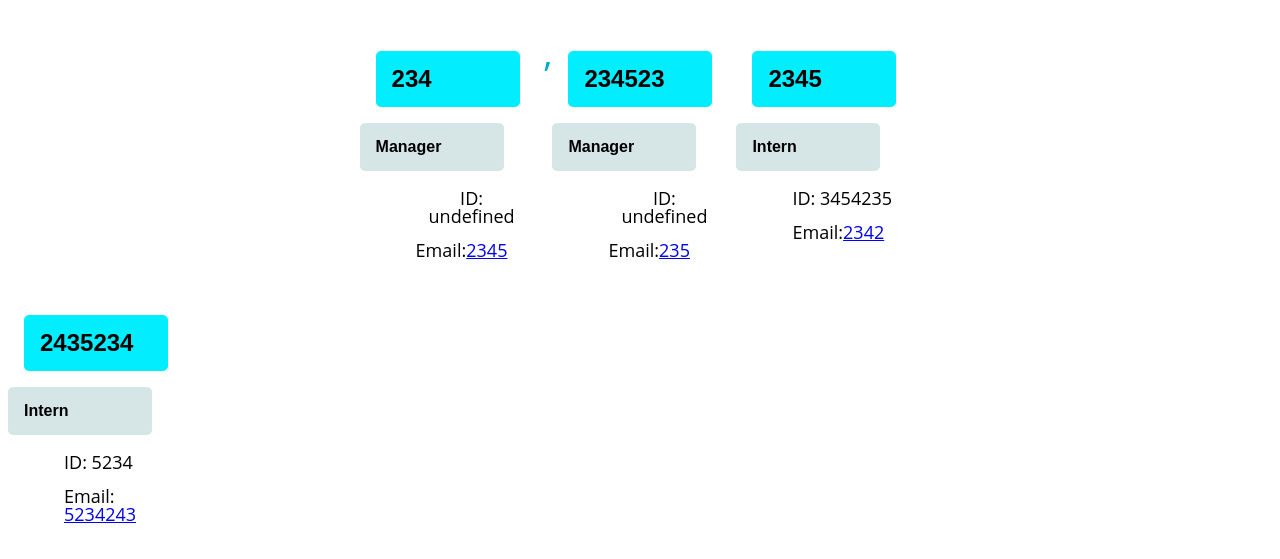
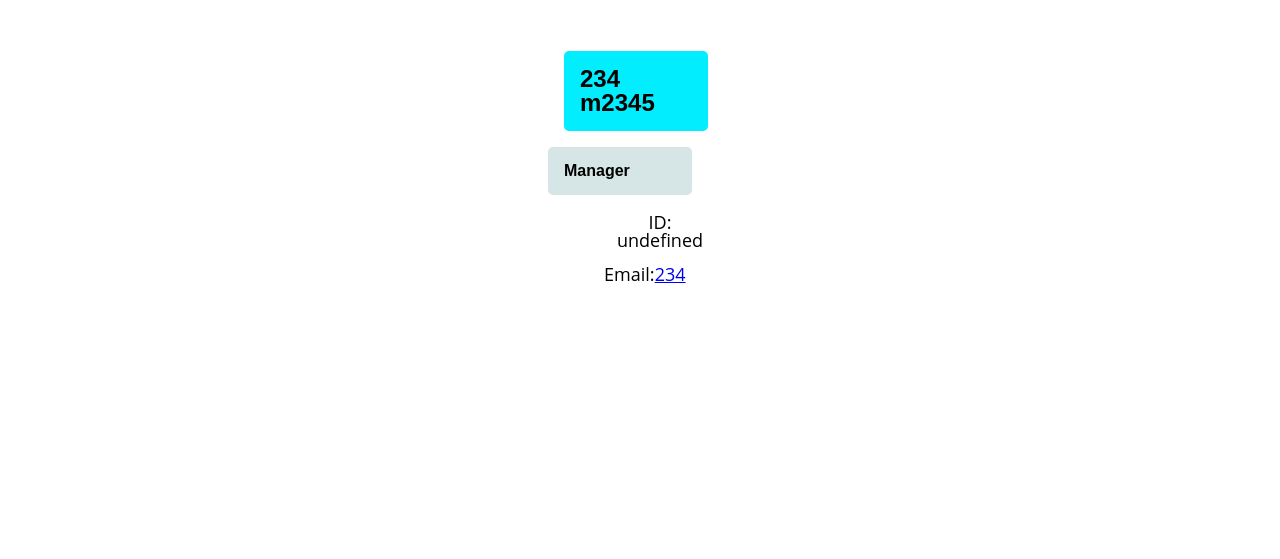
Before and after one commit to afedoriouk/10-OOP-Team-Members-Project-10, a website: page output/team.html in a window 1280 px wide. Shown: the part 79-638 px from the top of the page. Drawn offline with Linux system fonts and the light colour scheme.

Commit message:
Update team.html

```diff
--- a/output/team.html
+++ b/output/team.html
@@ -14,57 +14,17 @@
 
 
     <div class="card-employee-card">
-    <h2 class="card-title">234</h2>
+    <h2 class="card-title">234 m2345</h2>
     <h3 class="card-title-1">Manager</h3>
 
 <div class="card-info">
     <ul class="list-group">
         <li class=list-group-item>ID: undefined</li>
-        <li class="list-group-item">Email: <a href="mailto:2345">2345</a></li>
-    </ul>
-</div>
-</div>
-,
-    <div class="card-employee-card">
-    <h2 class="card-title">234523</h2>
-    <h3 class="card-title-1">Manager</h3>
-
-<div class="card-info">
-    <ul class="list-group">
-        <li class=list-group-item>ID: undefined</li>
-        <li class="list-group-item">Email: <a href="mailto:235">235</a></li>
+        <li class="list-group-item">Email: <a href="mailto:234">234</a></li>
     </ul>
 </div>
 </div>
 
-    <div class="card-employee-card">
-    <h2 class="card-title">2345</h2>
-    <h3 class="card-title-1">Intern</h3>
-
-<div class="card-info">
-    <ul class="list-group">
-        <li class="list-group-item">ID: 3454235</li>
-        <li class="list-group-item">Email: <a href="mailto:2342">2342</a></li>
-
-    </ul>
-</div>
-</div>
-</div>
-</div>
-    <div class="card-employee-card">
-    <h2 class="card-title">2435234</h2>
-    <h3 class="card-title-1">Intern</h3>
-
-<div class="card-info">
-    <ul class="list-group">
-        <li class="list-group-item">ID: 5234</li>
-        <li class="list-group-item">Email: <a href="mailto:5234243">5234243</a></li>
-
-    </ul>
-</div>
-</div>
-</div>
-</div>
 
      </div>
 </body>
```
